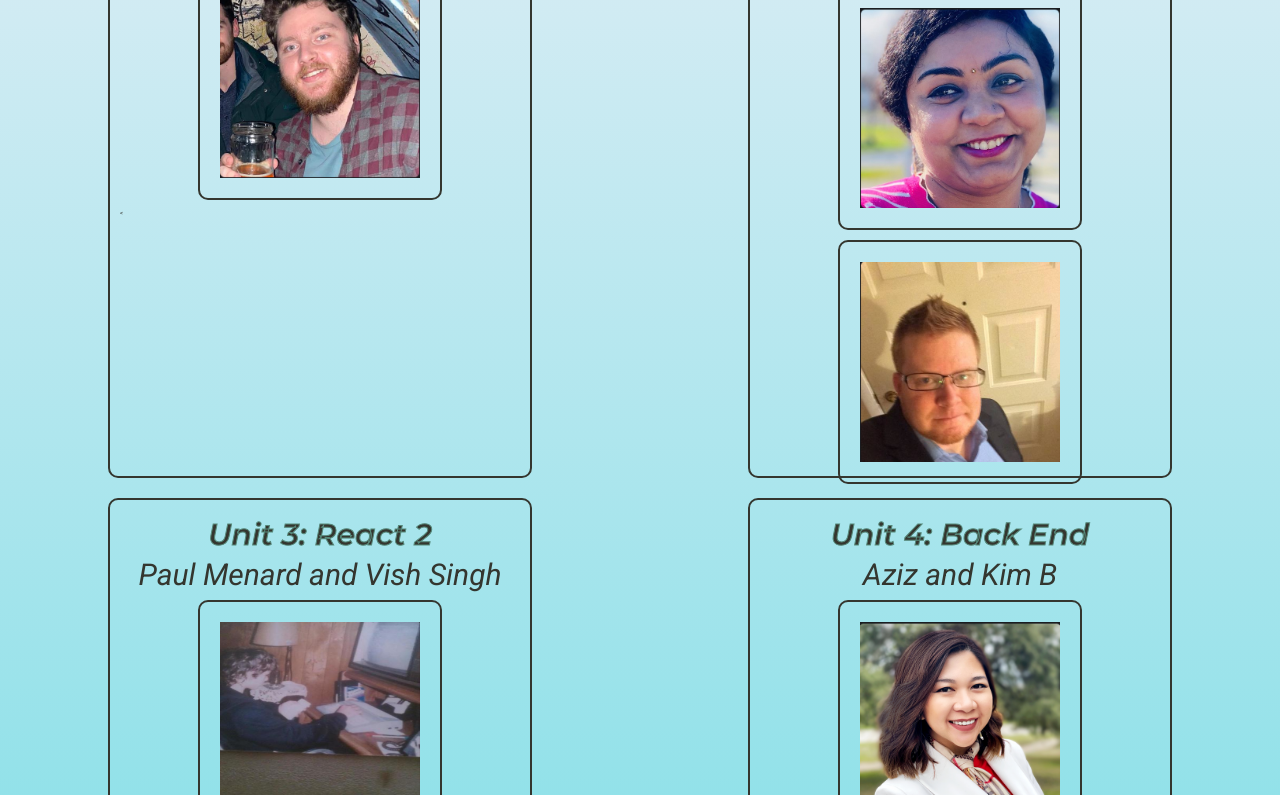
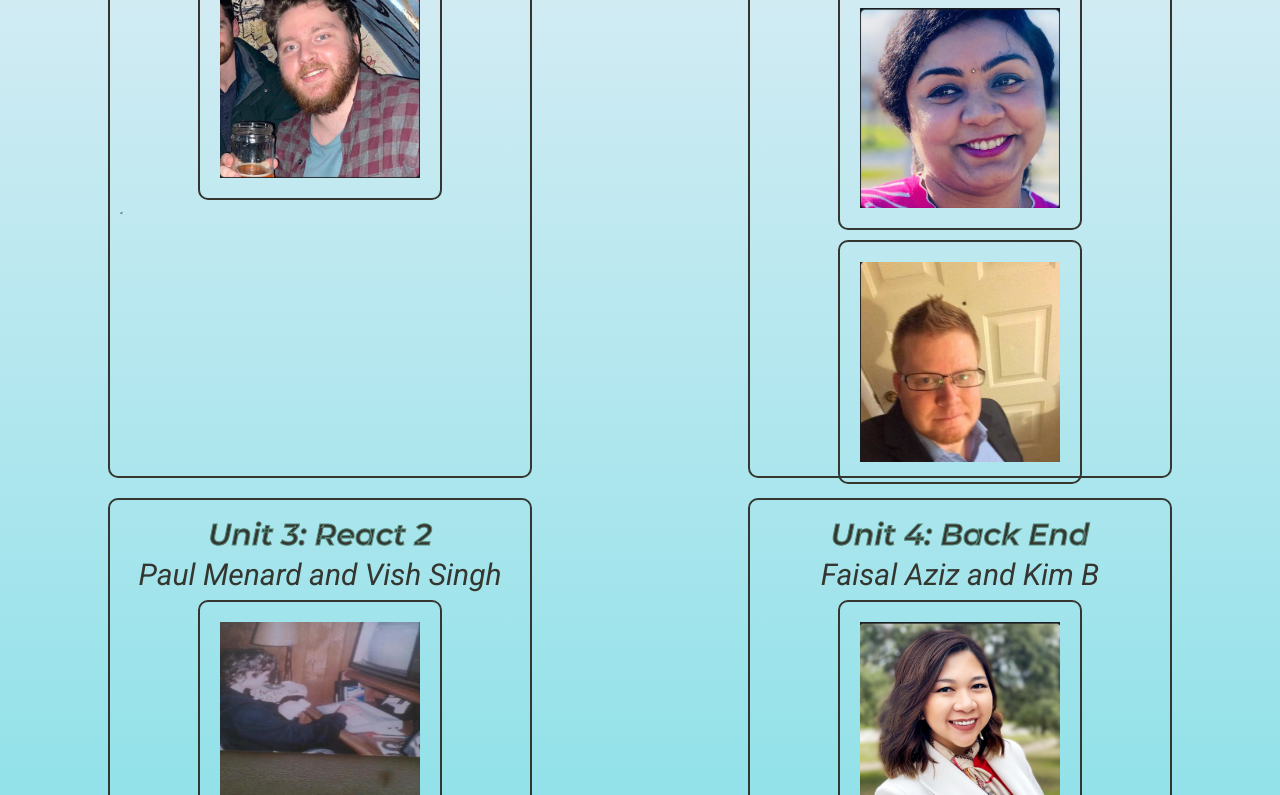
Before and after one commit to juliusheese/Project-1, a plain HTML site: page team.html in a window 1280 px wide. Shown: the part 305-1100 px from the top of the page. Drawn offline with Linux system fonts and the light colour scheme.

Commit message:
small changes

```diff
--- a/team.html
+++ b/team.html
@@ -39,7 +39,7 @@
                     </div>
                     <div>
                         <h2>Unit 4: Back End</h2>
-                        <p> Aziz and Kim B </p>
+                        <p>Faisal Aziz and Kim B</p>
                         <img src="images/kim.png">
                         <img src="images/faisal.png">
                     </div>
```
